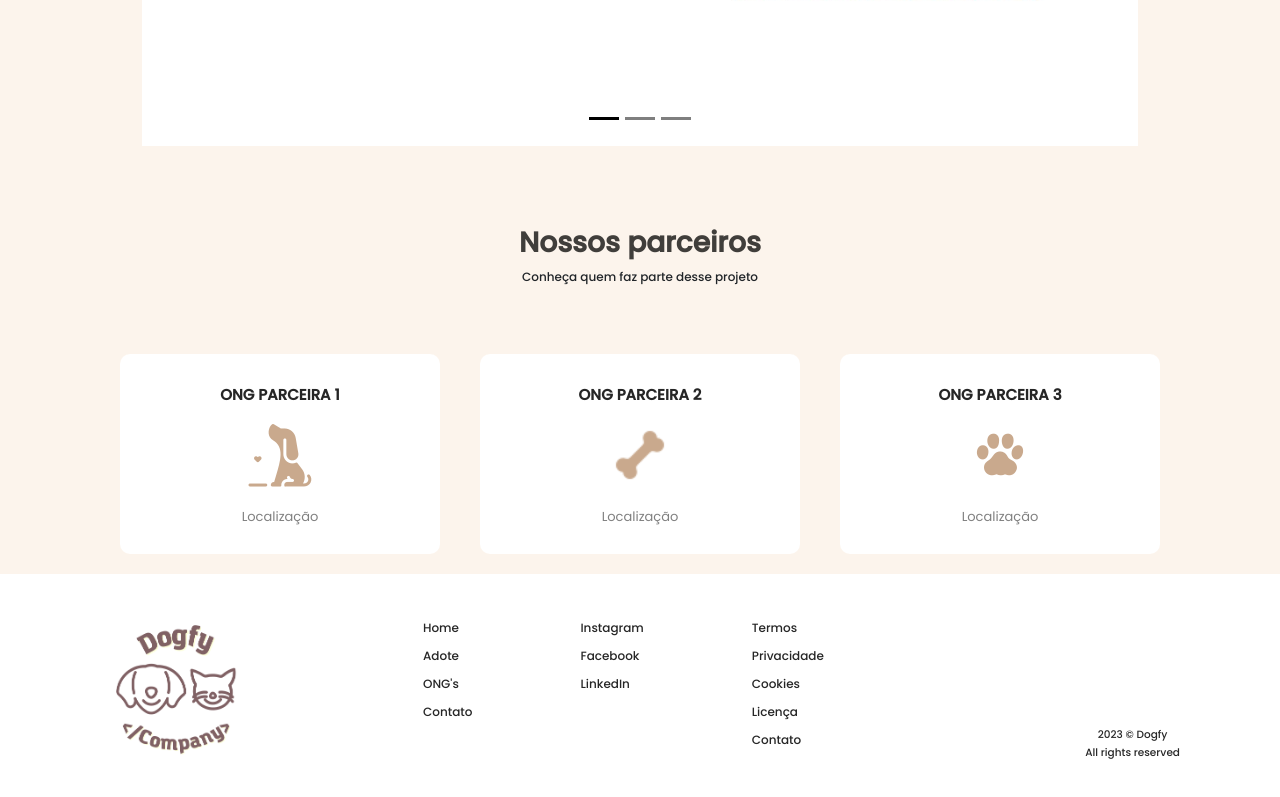
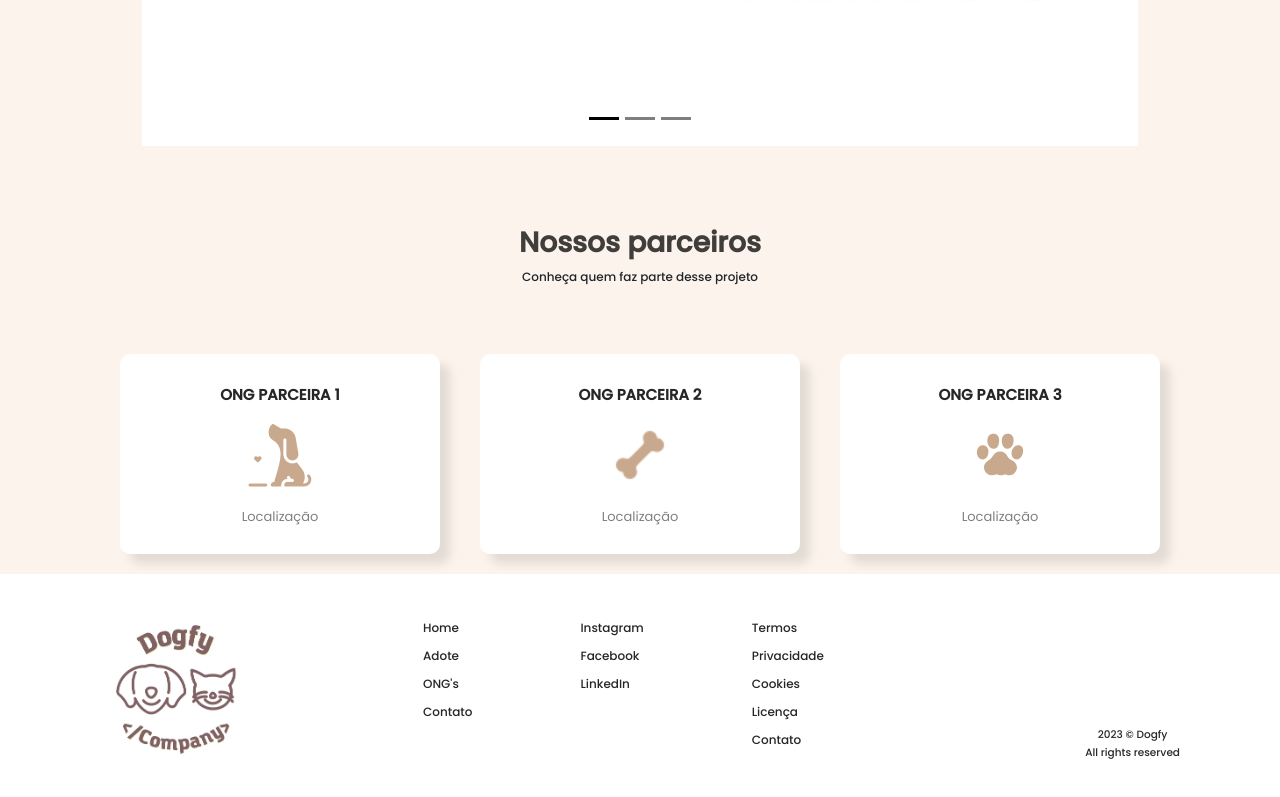
Before and after one commit to DogfySite/Dogfy, a plain HTML site: page index.html in a window 1280 px wide. Shown: the part 1085-1882 px from the top of the page. Drawn offline with Linux system fonts and the light colour scheme.

Commit message:
box shadow

```diff
--- a/assets/css/home.css
+++ b/assets/css/home.css
@@ -127,7 +127,7 @@ img {
     margin: 20px;
     border-radius: 10px;
     padding: 30px;
-
+    box-shadow: 10px 10px 10px rgba(0, 0, 0, 0.1);
 }
 
 @media screen and (max-width: 1100px) {
```
